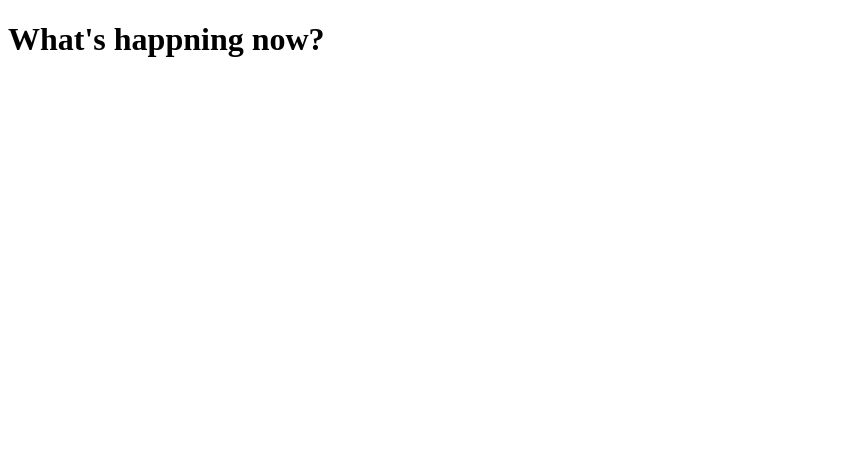
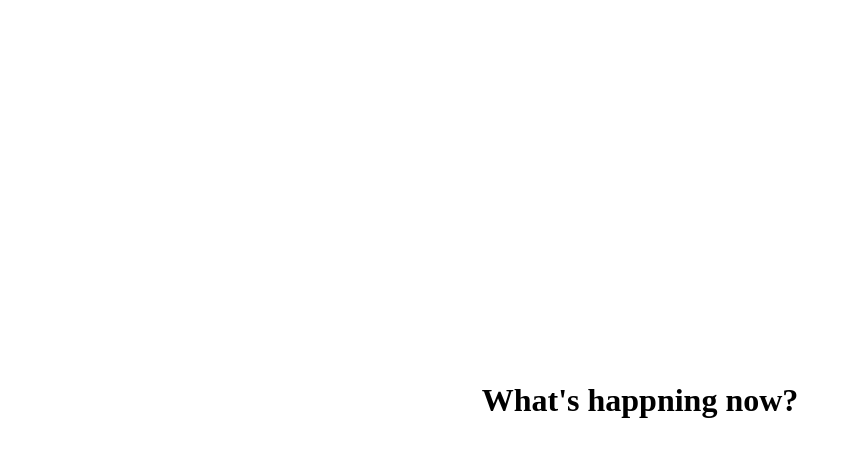
Before and after one commit to kalaspuffar/whatshappning, a website: page static/index.html in a window 1280 px wide. Shown: the whole page, without its empty margins (0-852 px from the left). Drawn offline with Linux system fonts and the light colour scheme.

Commit message:
Elements not classes.

```diff
--- a/static/index.html
+++ b/static/index.html
@@ -4,7 +4,7 @@
     <meta charset="utf-8">
     <title>What's happning</title>
     <style>
-      .html, .body {
+      html, body {
         width: 100vw;
         height: 100vh;
         display: flex;
```
